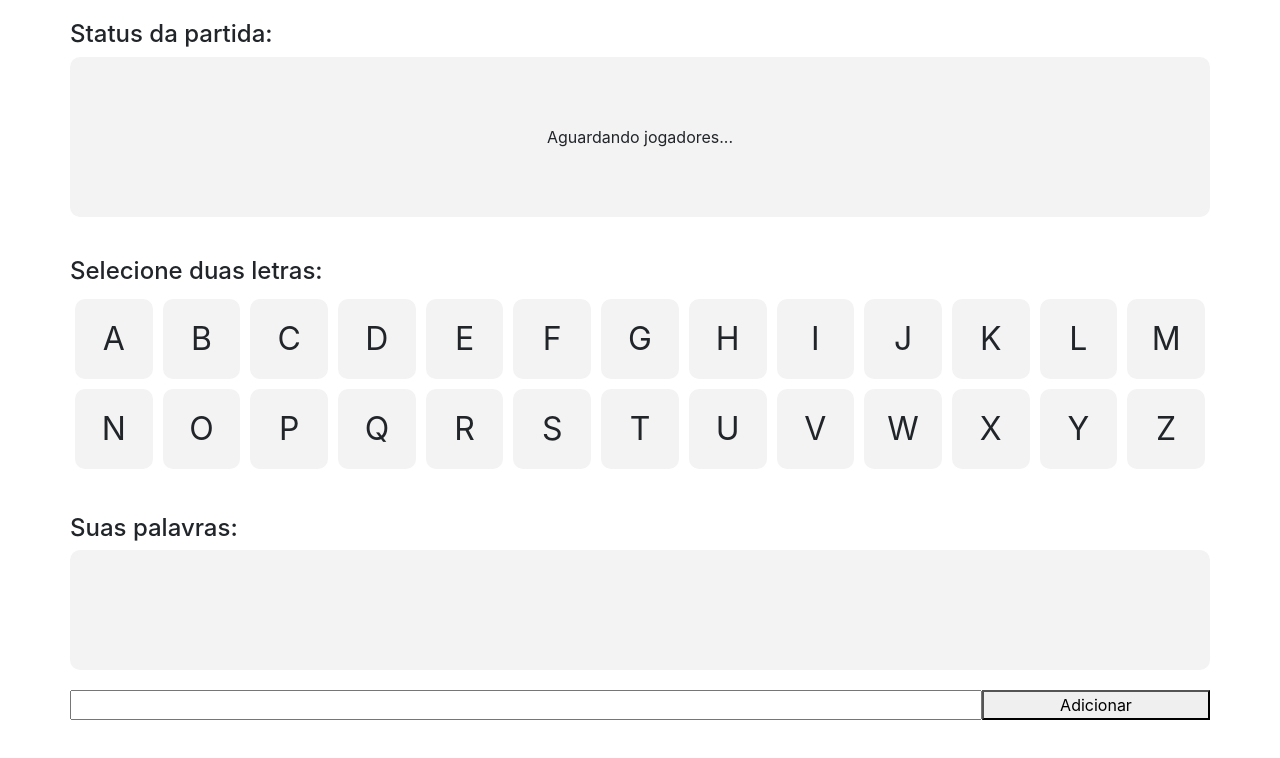
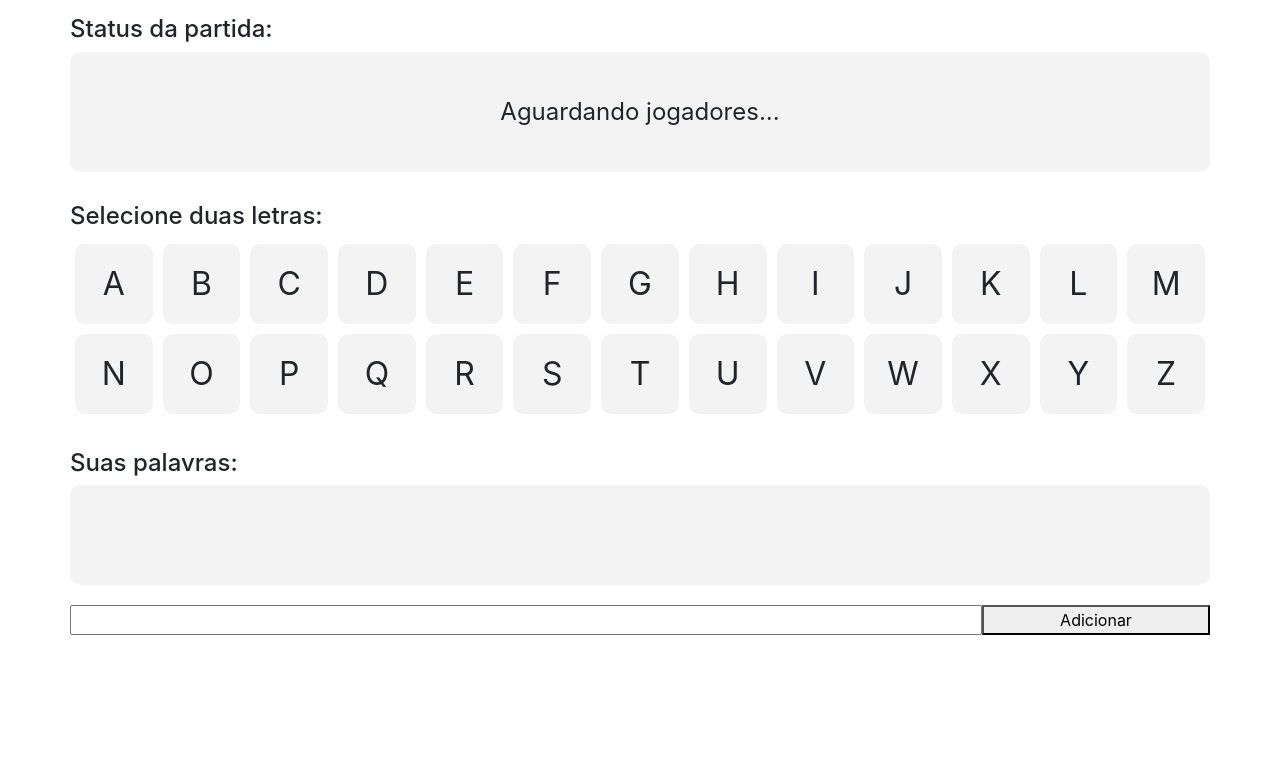
Before and after one commit to ppfmagno/anagram-game, a website: page front/src/views/index.html in a window 1280 px wide. Drawn offline with nearby package versions, Linux system fonts and the light colour scheme; files that its build step writes are made by us from their sources; files whose address does not match are found by name.

Commit message:
Minor style changes

```diff
--- a/front/src/scss/style.scss
+++ b/front/src/scss/style.scss
@@ -1,37 +1,39 @@
 .match-logger-container {
-  padding-top: 20px;
-  padding-bottom: 20px;
+  padding-top: 15px;
+  padding-bottom: 15px;
 
   .match-logger {
     display: flex;
     align-items: center;
     justify-content: center;
     width: 100%;
-    height: 160px;
+    height: 120px;
     border-radius: 10px;
     background-color: #f3f3f3;
+    font-size: 1.5em;
   }
 }
 
 .letter-selection-container {
-  padding-top: 20px;
-  padding-bottom: 20px;
+  padding-top: 15px;
+  padding-bottom: 15px;
 
 }
 
 .words-section-container {
-  padding-top: 20px;
-  padding-bottom: 20px;
+  padding-top: 15px;
+  padding-bottom: 15px;
 
   .word-list {
     width: 100%;
-    height: 120px;
+    height: 100px;
     border-radius: 10px;
     background-color: #f3f3f3;
 
     span {
       display: block;
-      padding: 15px;
+      padding: 10px 20px;
+      font-size: 1.25em;
     }
   }
 }
```
Also changed, not shown: front/build/css/style.css.
